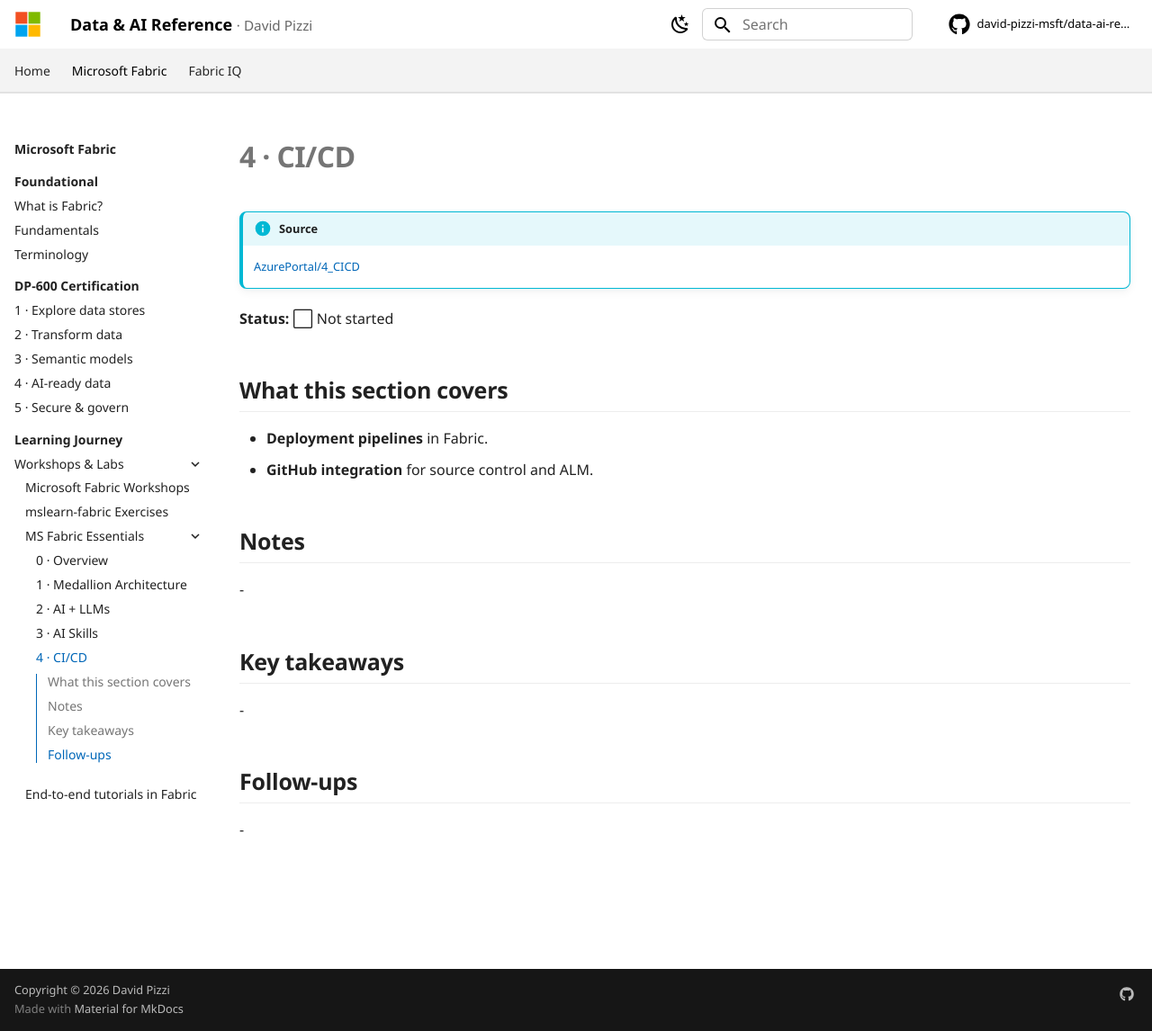
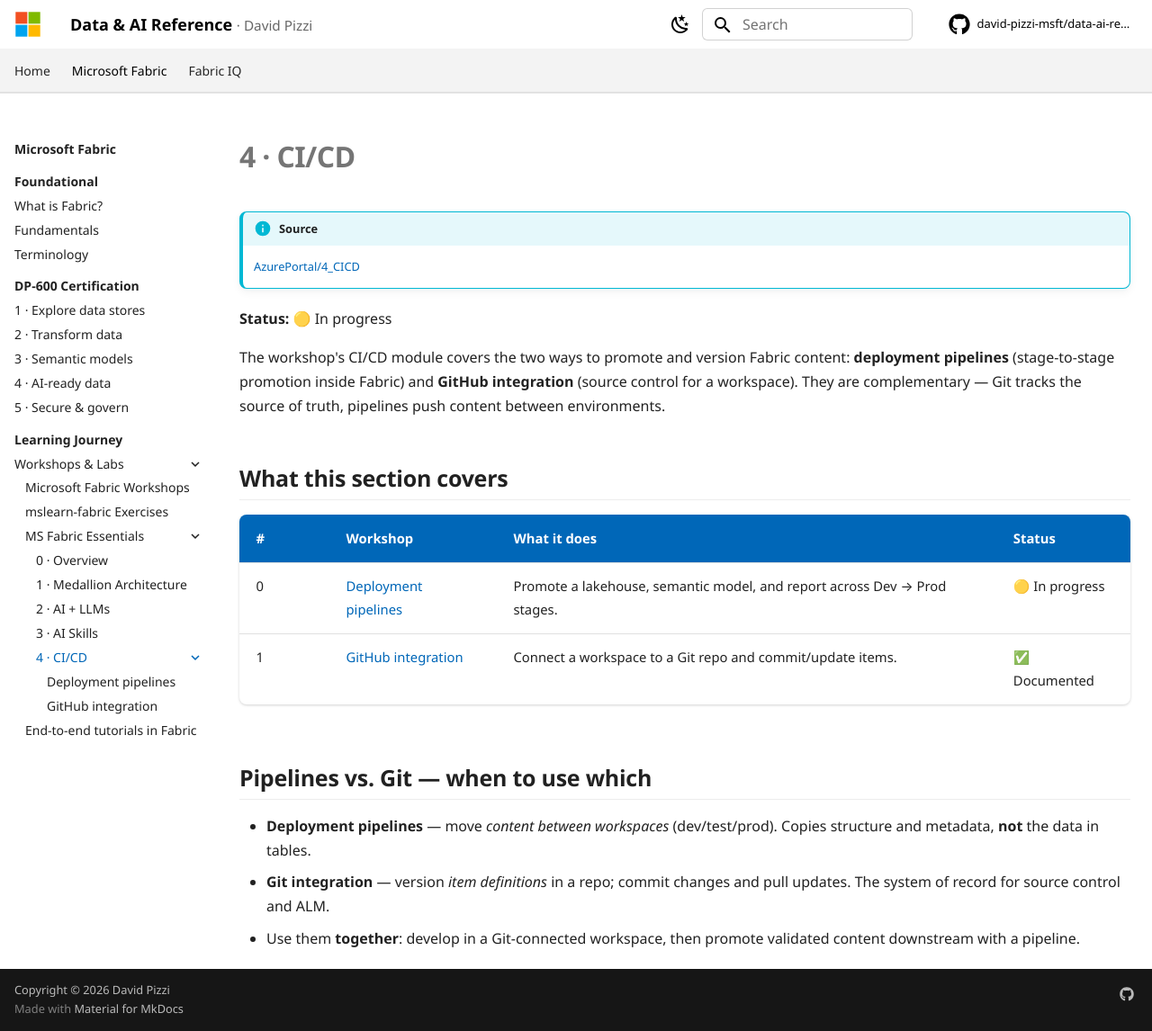
Before and after one commit to david-pizzi-msft/data-ai-reference, an MkDocs documentation site: the page built from docs/fabric/learning-journey/workshops/ms-fabric-essentials/cicd/index.md, in a window 1280 px wide and 1146 px high. Shown: the whole window at 90% size. Built offline with MkDocs 1.6.1 and Material for MkDocs 9.7.7, drawn with Linux system fonts in a browser that asks for light colours; some web fonts are replaced; comment, search, counter and statistics services are not loaded.

Commit message:
docs: split CI/CD into deployment-pipelines + github-integration, add Fabric Git folders and mkdocs-author agent

```diff
--- a/docs/fabric/learning-journey/workshops/ms-fabric-essentials/cicd.md
+++ /dev/null
@@ -1,23 +0,0 @@
-# 4 · CI/CD
-
-!!! info "Source"
-    [AzurePortal/4_CICD](https://github.com/Cloud2BR-MSFTLearningHub/MS-Fabric-Essentials-Workshop/blob/main/AzurePortal/4_CICD)
-
-**Status:** ⬜ Not started
-
-## What this section covers
-
-- **Deployment pipelines** in Fabric.
-- **GitHub integration** for source control and ALM.
-
-## Notes
-
--
-
-## Key takeaways
-
--
-
-## Follow-ups
-
--
--- /dev/null
+++ b/docs/fabric/learning-journey/workshops/ms-fabric-essentials/cicd/index.md
@@ -0,0 +1,24 @@
+# 4 · CI/CD
+
+!!! info "Source"
+    [AzurePortal/4_CICD](https://github.com/Cloud2BR-MSFTLearningHub/MS-Fabric-Essentials-Workshop/tree/main/AzurePortal/4_CICD)
+
+**Status:** 🟡 In progress
+
+The workshop's CI/CD module covers the two ways to promote and version Fabric content:
+**deployment pipelines** (stage-to-stage promotion inside Fabric) and **GitHub integration**
+(source control for a workspace). They are complementary — Git tracks the source of truth,
+pipelines push content between environments.
+
+## What this section covers
+
+| # | Workshop | What it does | Status |
+| --- | --- | --- | --- |
+| 0 | [Deployment pipelines](deployment-pipelines.md) | Promote a lakehouse, semantic model, and report across Dev → Prod stages. | 🟡 In progress |
+| 1 | [GitHub integration](github-integration.md) | Connect a workspace to a Git repo and commit/update items. | ✅ Documented |
+
+## Pipelines vs. Git — when to use which
+
+- **Deployment pipelines** — move *content between workspaces* (dev/test/prod). Copies structure and metadata, **not** the data in tables.
+- **Git integration** — version *item definitions* in a repo; commit changes and pull updates. The system of record for source control and ALM.
+- Use them **together**: develop in a Git-connected workspace, then promote validated content downstream with a pipeline.
--- a/mkdocs.yml
+++ b/mkdocs.yml
@@ -110,7 +110,10 @@ nav:
                   - 1 · Medallion Architecture: fabric/learning-journey/workshops/ms-fabric-essentials/medallion-architecture.md
                   - 2 · AI + LLMs: fabric/learning-journey/workshops/ms-fabric-essentials/ai-llms.md
                   - 3 · AI Skills: fabric/learning-journey/workshops/ms-fabric-essentials/ai-skills.md
-                  - 4 · CI/CD: fabric/learning-journey/workshops/ms-fabric-essentials/cicd.md
+                  - 4 · CI/CD:
+                      - fabric/learning-journey/workshops/ms-fabric-essentials/cicd/index.md
+                      - Deployment pipelines: fabric/learning-journey/workshops/ms-fabric-essentials/cicd/deployment-pipelines.md
+                      - GitHub integration: fabric/learning-journey/workshops/ms-fabric-essentials/cicd/github-integration.md
               - End-to-end tutorials in Fabric: fabric/learning-journey/workshops/end-to-end-tutorials.md
   - Fabric IQ:
       - fabric-iq/index.md
```
Also changed, not shown: docs/fabric/learning-journey/workshops/ms-fabric-essentials/cicd/deployment-pipelines.md (added, +68 -0 lines), docs/fabric/learning-journey/workshops/ms-fabric-essentials/cicd/github-integration.md (added, +53 -0 lines), docs/fabric/learning-journey/workshops/ms-fabric-essentials/index.md (+1 -1 lines), docs/fabric/learning-journey/workshops/ms-fabric-essentials/medallion-architecture.md (+6 -0 lines), git/README.md (added, +17 -0 lines), git/ms-fabric-essentials/deployment-pipelines/README.md (added, +9 -0 lines), git/ms-fabric-essentials/medallion-architecture/README.md (added, +8 -0 lines), .github/agents/mkdocs-author.agent.md (added).
